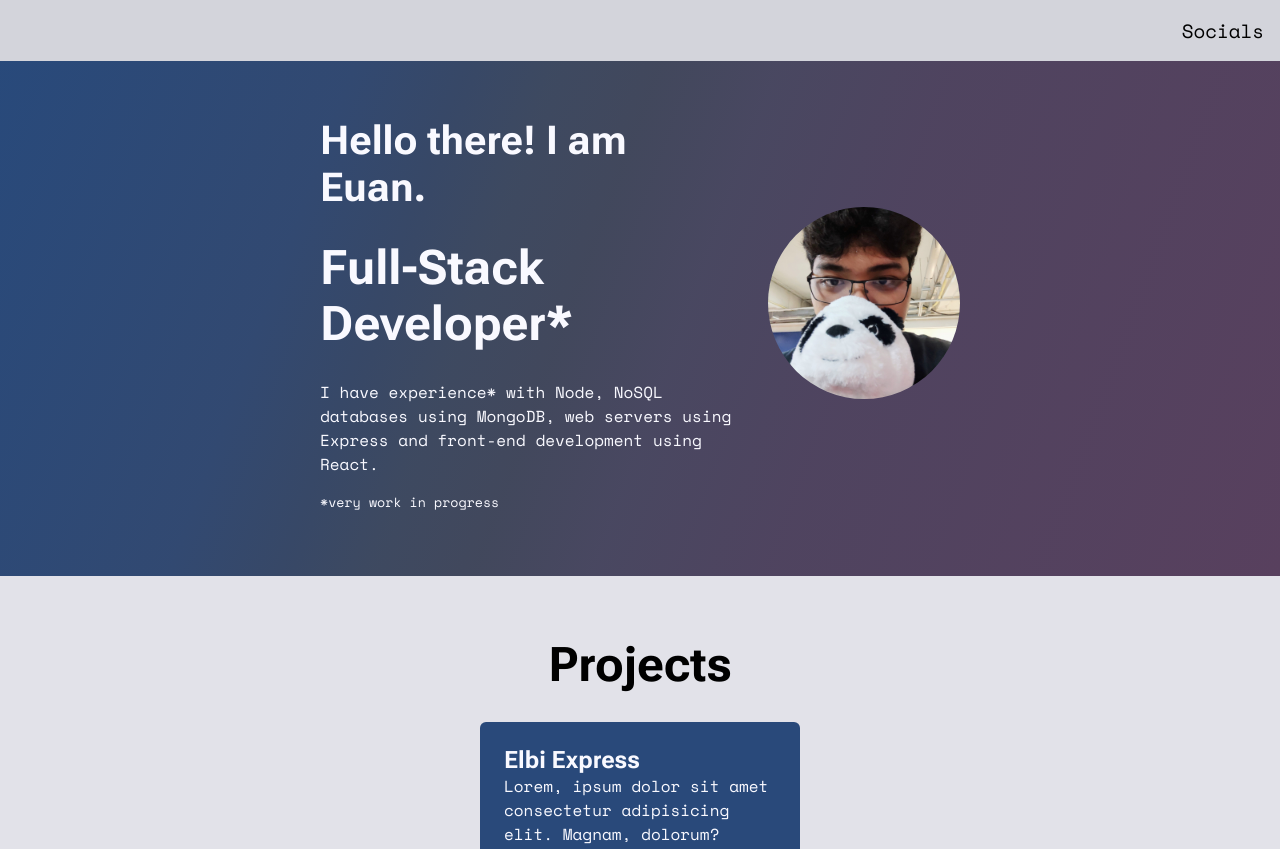
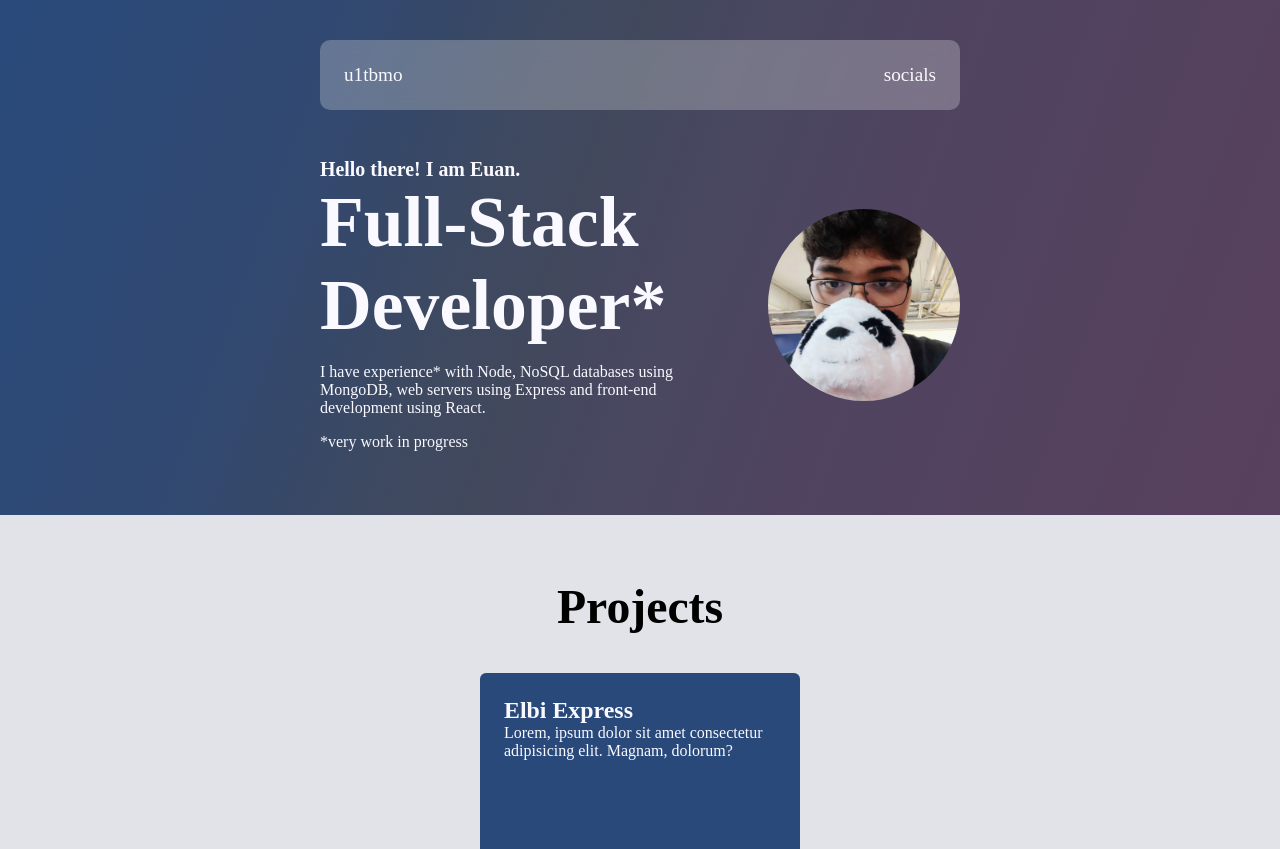
Before and after one commit to CMSC-100-2S24-25/exer-02-html-with-css-u1tbmo, a plain HTML site: page index.html in a window 1280 px wide. Shown: the top 849 px of the page. Drawn offline with nearby package versions, Linux system fonts and the light colour scheme; a web font is replaced by a local one.

Commit message:
feat: update font styles and restructure hero section layout

```diff
--- a/css/styles.css
+++ b/css/styles.css
@@ -1,6 +1,6 @@
 /* Import from Google Fonts */
-@import url("https://fonts.googleapis.com/css2?family=Roboto+Flex:opsz,wght@8..144,100..1000&display=swap");
-@import url("https://fonts.googleapis.com/css2?family=Space+Mono:ital,wght@0,400;0,700;1,400;1,700&display=swap");
+@import url("https://fonts.googleapis.com/css2?family=Chivo+Mono:ital,wght@0,100..900;1,100..900&display=swap");
+@import url("https://fonts.googleapis.com/css2?family=Atkinson+Hyperlegible+Next:ital,wght@0,200..800;1,200..800&display=swap");
 
 :root {
   /* Typescale */
@@ -44,24 +44,11 @@
 /* Text */
 
 h1, h2, h3, h4, h5, h6 {
-  font-family: "Roboto Flex", serif;
+  font-family: "Chivo Mono", serif;
   font-optical-sizing: auto;
-  font-weight: 700;
+  font-weight: 600;
   font-style: normal;
   color: var(--on-surface);
-  font-variation-settings:
-    "slnt" 0,
-    "wdth" 100,
-    "GRAD" 0,
-    "XOPQ" 96,
-    "XTRA" 468,
-    "YOPQ" 79,
-    "YTAS" 750,
-    "YTDE" -203,
-    "YTFI" 738,
-    "YTLC" 514,
-    "YTUC" 712;
-  margin: 0.6em auto;
 }
 
 h1 {
@@ -89,7 +76,8 @@ h6 {
 }
 
 p, small, a, li {
-  font-family: "Space Mono", serif;
+  font-family: "Atkinson Hyperlegible Next", serif;
+  font-optical-sizing: auto;
   font-weight: 400;
   font-style: normal;
 }
@@ -119,35 +107,37 @@ body {
 
 /* Navbar */
 
-nav {
+.navbar {
+  position: relative;
+  top: 1em;
   display: flex;
-  padding: 1em;
-  background-color: var(--surf-container-high);
-  justify-content: flex-end;
+  padding: 1.5em;
+  justify-content: center;
+  background: rgba(255, 255, 255, 0.25);
+  backdrop-filter: blur(10px);
+  border-radius: 10px;
 }
 
 .navitems {
   display: flex;
-  justify-content: flex-end;
-  min-width: 50%;
+  width: 100%;
+  justify-content: space-between;
 }
 
 .navitems > a {
   text-decoration: none;
-  color: var(--on-surface);
+  color: var(--surface);
   font-size: var(--h6);
-  transition: ease-in-out 0.2s;
 }
 
 .navitems > a:hover {
-  color: var(--secondary);
-  transition: ease-in-out 0.2s;
+  font-weight: bold;
 }
 
 /* Sections */
 
 section {
-  padding: 2em max(25vw);
+  padding: 1.5em 25vw;
   padding-bottom: 4em;
   background-color: var(--surf-container);
 }
@@ -159,33 +149,31 @@ section > h1 {
 /* Hero Section */
 
 section.hero {
+  .hero-content {
     display: grid;
     grid-template-columns: [start] 3fr [middle] 1fr [end];
     grid-template-areas: "text image";
     gap: 2em;
-  background-image: linear-gradient(
-    110deg,
-    hsl(216deg 50% 32%) 1%,
-    hsl(218deg 39% 32%) 24%,
-    hsl(219deg 30% 31%) 32%,
-    hsl(220deg 22% 31%) 38%,
-    hsl(226deg 17% 31%) 45%,
-    hsl(243deg 15% 33%) 53%,
-    hsl(264deg 17% 32%) 65%,
-    hsl(288deg 19% 31%) 100%
-  );
+    margin-top: 4em;
+
     .text {
       h1, h2, p, small {
         color: var(--surface);
       }
       h1 {
-      font-size: var(--h1);
+        margin: 0 auto;
+        font-size: calc(var(--h1) * 1.5);
       }
       h2 {
-      font-size: var(--h2);
+        font-size: calc(var(--h2) / 2);
+        margin: 0 auto;
       }
       h3 {
-      font-size: var(--p);
+        font-size: calc(var(--p) * 1.2);
+        margin: 0 auto;
+      }
+      small {
+        font-size: calc(var(--small) * 1.2);
       }
     }
     .image {
@@ -198,6 +186,18 @@ section.hero {
         width: 12em;
       }
     }
+  }
+  background-image: linear-gradient(
+    110deg,
+    hsl(216deg 50% 32%) 1%,
+    hsl(218deg 39% 32%) 24%,
+    hsl(219deg 30% 31%) 32%,
+    hsl(220deg 22% 31%) 38%,
+    hsl(226deg 17% 31%) 45%,
+    hsl(243deg 15% 33%) 53%,
+    hsl(264deg 17% 32%) 65%,
+    hsl(288deg 19% 31%) 100%
+  );
 }
 
 /* Projects Section */
--- a/index.html
+++ b/index.html
@@ -9,18 +9,18 @@
   </head>
 
   <body>
-    <!-- Navigation Bar -->
-    <nav class="navbar">
-      <div class="navitems">
-        <!-- <a href="#" class="logo">u1</a> -->
-        <a href="#" class="links">Socials</a>
-      </div>
-    </nav>
-
     <!-- Main Content Wrapper -->
     <div class="wrapper">
       <!-- Hero Section -->
       <section class="hero">
+        <!-- Navigation Bar -->
+        <nav class="navbar">
+          <div class="navitems">
+            <a href="#" class="logo">u1tbmo</a>
+            <a href="https://linktr.ee/u1tbmo" target="_blank" rel="noreferrer" class="links">socials</a>
+          </div>
+        </nav>
+        <div class="hero-content">
           <div class="text">
             <h2 class="hero-h2">Hello there! I am Euan.</h2>
             <h1 class="hero-h1">Full-Stack Developer*</h1>
@@ -35,6 +35,7 @@
               src="resources/images/u1tbmo-profile.jpg"
               alt="Profile picture of @u1tbmo"
             >
+          </div>
         </div>
       </section>
       <!-- Project Section -->
```
Lines whose indentation alone changed are shown as unchanged.
